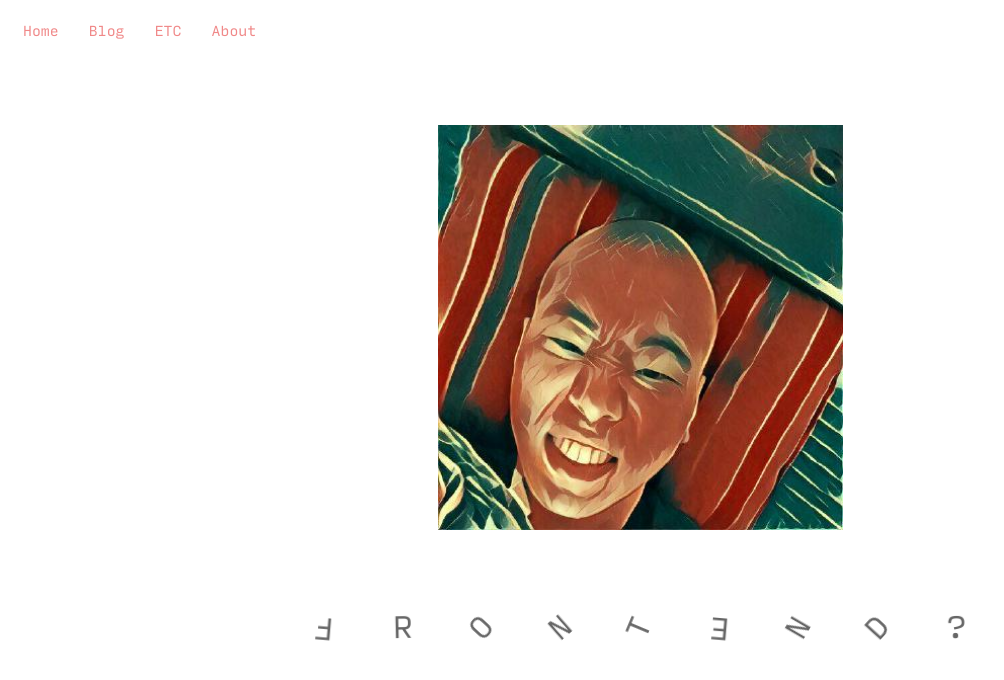
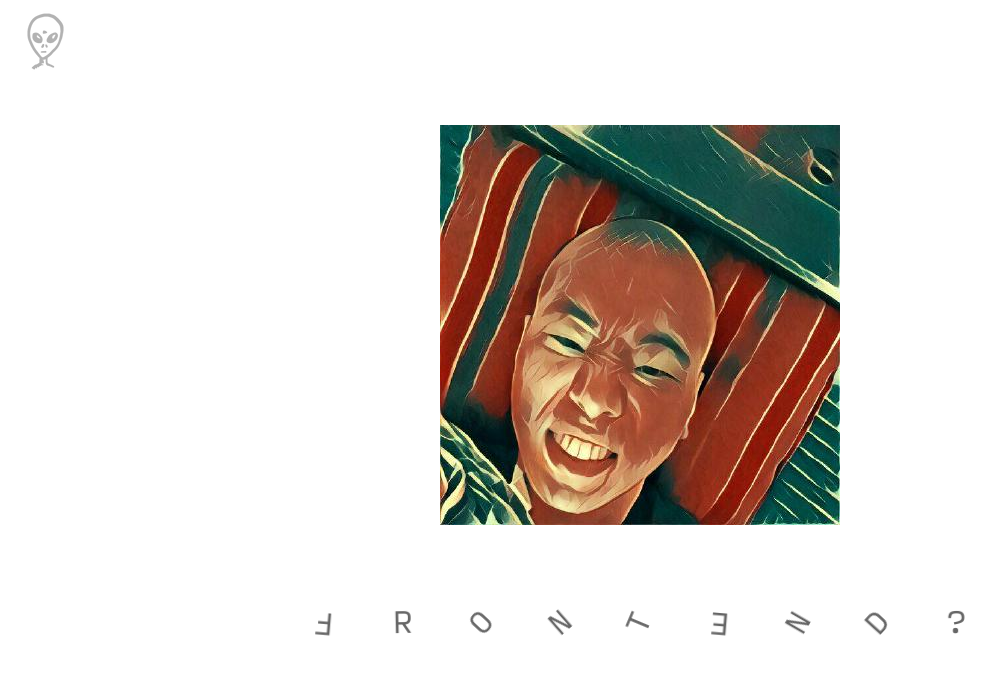
Before and after one commit to njustice4all/njustice4all.github.com, a Jekyll site: the page built from about.md, in a window 1280 px wide. Shown: the top 680 px of the page, without its empty margins (0-1004 px from the left). Built offline with Jekyll 4.4.1, drawn with Linux system fonts in a browser that asks for light colours.

Commit message:
Update page icon

```diff
--- a/_includes/nav.html
+++ b/_includes/nav.html
@@ -1,7 +1,8 @@
 <nav class="{% if page.title == "Home" %}nav-home{% else %}nav{% endif %}">
     <ul class="list">
+        {% if page.title == 'Home' %}
         <li class="item">
-            <a class="link" href="{{ site.url }}/">Home</a>
+            <a class="link" href="/">Home</a>
         </li>
         <li class="item">
             <a class="link" href="{{ site.url }}/blog">Blog</a>
@@ -12,5 +13,13 @@
         <li class="item">
             <a class="link" href="{{ site.url }}/about">About</a>
         </li>
+        {% endif %}
+        {% if page.title != 'Home' %}
+        <li class="icon-home">
+            <a class="link" href="{{ site.url }}/">
+                <img src="/assets/images/favicon/favicon.png" />
+            </a>
+        </li>
+        {% endif %}
     </ul>
 </nav>
--- a/_sass/base/general.sass
+++ b/_sass/base/general.sass
@@ -123,11 +123,11 @@ pre
 	margin: 0 auto
 
 	@media #{$mobile}
-		margin-top: 64px
+		margin-top: 8rem
 		padding: 0 1rem
 
 	@media #{$tablet}
-		margin-top: 64px
+		margin-top: 8rem
 		padding: 0 1rem
 
 .wrapper-normal
--- a/_sass/custom/reset.scss
+++ b/_sass/custom/reset.scss
@@ -1,6 +1,20 @@
+.icon-home {
+  padding-top: 1rem;
+
+  a img {
+    margin: 0;
+    opacity: 0.3;
+    transition: all 1s ease;
+  }
+
+  a:hover img {
+    opacity: 1;
+  }
+}
+
 .nav {
   @media (max-width: 768px) {
-    position: absolute;
+    // position: absolute;
   }
 }
 
--- a/_sass/pages/page.sass
+++ b/_sass/pages/page.sass
@@ -8,6 +8,6 @@
 
 .about
     img
-        width: 50%
+        // width: 50%
         margin: 0 auto
         display: block
```
